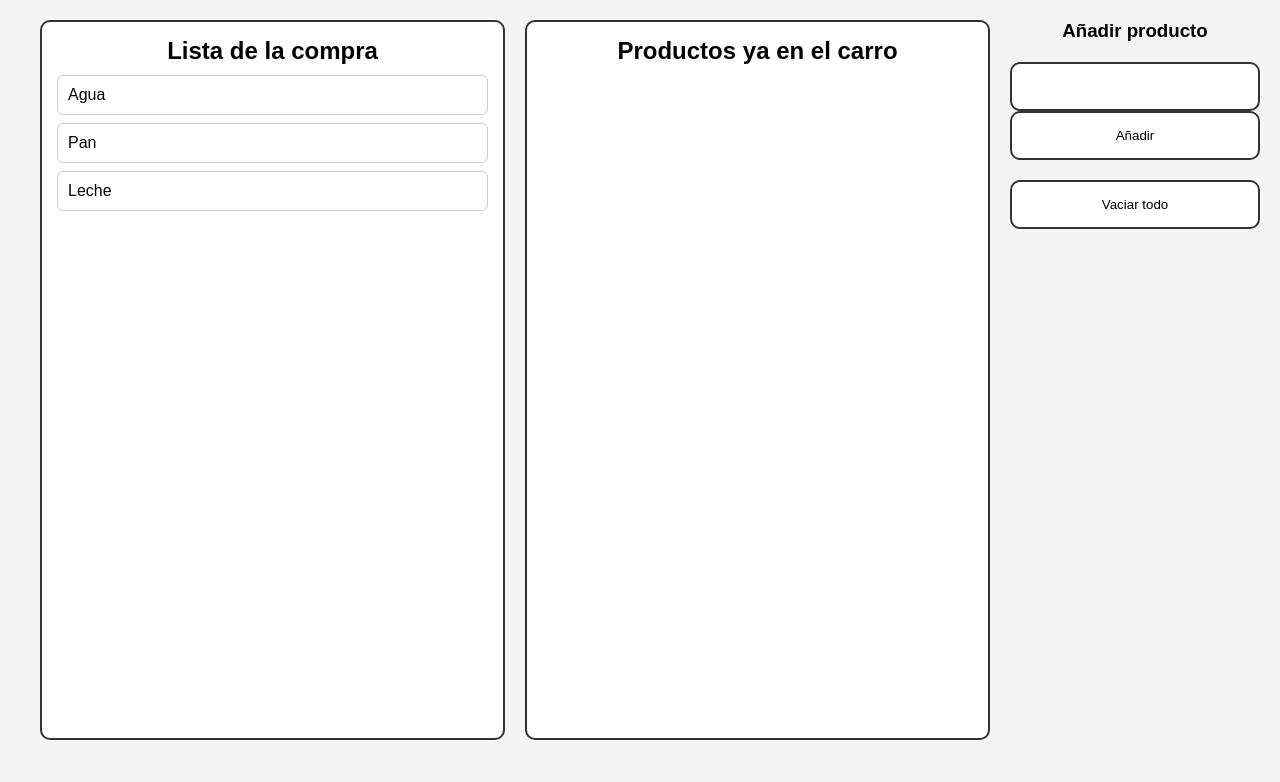
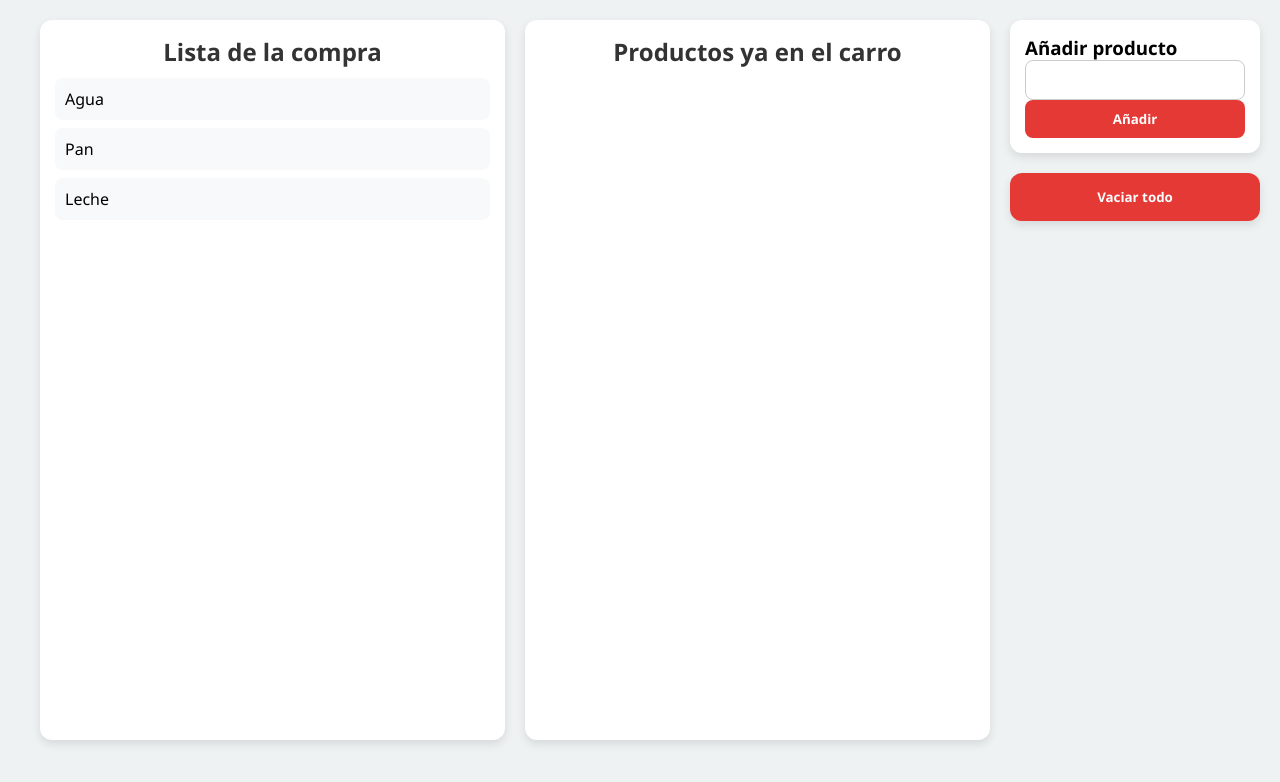
Before and after one commit to palaciusjorge/lista-compra-react, a React (Vite) app: page / in a window 1280 px wide. Shown: the top 782 px of the page. Built offline with nearby package versions, Linux system fonts and the light colour scheme.

Commit message:
Añadiendo algunos estilos al css

```diff
--- a/src/index.css
+++ b/src/index.css
@@ -1,35 +1,35 @@
-/* RESET BÁSICO */
+/* RESET */
 * {
   margin: 0;
   padding: 0;
   box-sizing: border-box;
-  font-family: Arial, sans-serif;
+  font-family: 'Segoe UI', sans-serif;
 }
 
-/* FONDO GENERAL */
+/* FONDO */
 body {
-  background: #f4f4f4;
+  background: #eef2f3;
   padding: 20px;
 }
 
-/* CONTENEDOR PRINCIPAL */
+/* LAYOUT */
 .layout {
   display: flex;
   gap: 20px;
   height: 90vh;
 }
 
-/* COLUMNAS PRINCIPALES */
+/* COLUMNAS */
 .column {
   flex: 1;
-  background: white;
-  border: 2px solid #333;
-  border-radius: 10px;
+  background: #ffffff;
+  border-radius: 12px;
   padding: 15px;
   overflow-y: auto;
+  box-shadow: 0 4px 10px rgba(0,0,0,0.1);
 }
 
-/* SIDEBAR DERECHA */
+/* SIDEBAR */
 .sidebar {
   width: 250px;
   display: flex;
@@ -37,40 +37,39 @@ body {
   gap: 20px;
 }
 
-/* CAJAS DEL SIDEBAR */
-.sidebar > div,
-.sidebar button,
-.sidebar input {
-  background: white;
-  border: 2px solid #333;
-  border-radius: 10px;
+/* CAJAS SIDEBAR */
+.sidebar > * {
+  background: #ffffff;
+  border-radius: 12px;
   padding: 15px;
+  box-shadow: 0 4px 10px rgba(0,0,0,0.1);
 }
 
 /* TITULOS */
-h1, h2, h3 {
+h1, h2 {
   text-align: center;
   margin-bottom: 10px;
+  color: #333;
 }
 
-/* LISTAS */
+/* LISTA */
 ul {
   list-style: none;
-  padding: 0;
 }
 
 /* ITEMS */
 li {
   padding: 10px;
   margin-bottom: 8px;
-  border: 1px solid #ccc;
-  border-radius: 6px;
+  border-radius: 8px;
+  background: #f8f9fa;
   cursor: pointer;
-  transition: 0.2s;
+  transition: all 0.2s ease;
 }
 
+/* HOVER */
 li:hover {
-  background: #eee;
+  background: #e2e6ea;
   transform: scale(1.02);
 }
 
@@ -78,17 +77,32 @@ li:hover {
 input {
   width: 100%;
   padding: 10px;
-  margin-top: 10px;
+  border-radius: 8px;
+  border: 1px solid #ccc;
 }
 
 /* BOTONES */
 button {
   width: 100%;
   padding: 10px;
+  border-radius: 8px;
+  border: none;
+  background: #4caf50;
+  color: white;
+  font-weight: bold;
   cursor: pointer;
   transition: 0.2s;
 }
 
 button:hover {
-  background: #ddd;
+  background: #43a047;
 }
+
+/* BOTON VACIAR */
+.sidebar button:last-child {
+  background: #e53935;
+}
+
+.sidebar button:last-child:hover {
+  background: #c62828;
+}
```
